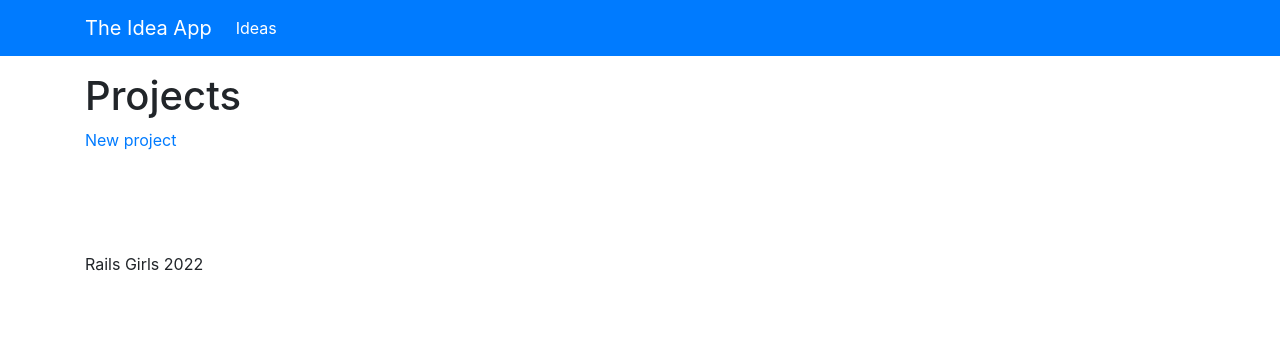
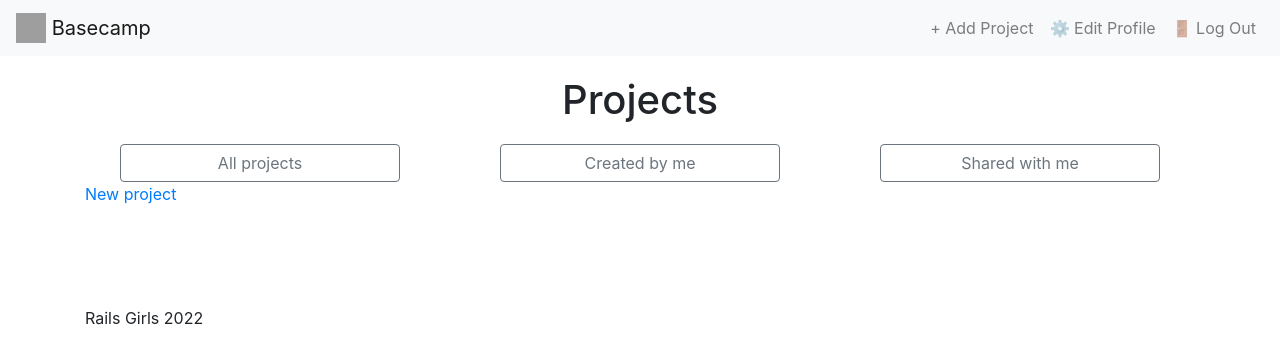
Before and after one commit to thanhn062/FreeCamp, a Rails app: page /projects in a window 1280 px wide. Shown: the top 364 px of the page. Run offline with Rails 7, Linux system fonts and the light colour scheme; data that the repository does not hold is empty; some libraries are stand-ins or nearby versions; grey boxes are pictures that could not be loaded.

Commit message:
add new UI

```diff
--- a/app/views/layouts/application.html.erb
+++ b/app/views/layouts/application.html.erb
@@ -12,19 +12,28 @@
   </head>
 
   <body>
-    <nav class="navbar navbar-expand-lg navbar-dark bg-primary">
-      <div class="container">
-        <a class="navbar-brand" href="/">The Idea App</a>
-        <button class="navbar-toggler" type="button" data-toggle="collapse" data-target="#navbarSupportedContent">
+  <nav class="navbar navbar-expand navbar-light bg-light">
+    <a class="navbar-brand" href="#">
+      <img src="https://getbootstrap.com/docs/4.0/assets/brand/bootstrap-solid.svg" width="30" height="30" class="d-inline-block align-top" alt="">
+      Basecamp
+    </a>
+
+    <button class="navbar-toggler" type="button" data-toggle="collapse" data-target="#navbarNav" aria-controls="navbarNav" aria-expanded="false" aria-label="Toggle navigation">
       <span class="navbar-toggler-icon"></span>
     </button>
-        <div class="collapse navbar-collapse" id="navbarSupportedContent">
-          <ul class="navbar-nav mr-auto">
-            <li class="nav-item active">
-              <a class="nav-link" href="/ideas">Ideas</a>
+
+    <div class="collapse navbar-collapse" id="navbarNav">
+      <ul class="navbar-nav ml-auto">
+        <li class="nav-item">
+          <a class="nav-link" href="#">+ Add Project</a>
+        </li>
+        <li class="nav-item">
+          <a class="nav-link" href="#">⚙ Edit Profile</a>
+        </li>
+        <li class="nav-item">
+          <a class="nav-link" href="#">🚪 Log Out</a>
         </li>
       </ul>
-        </div>
     </div>
   </nav>
 
--- a/app/views/projects/index.html.erb
+++ b/app/views/projects/index.html.erb
@@ -1,8 +1,19 @@
 <p style="color: green"><%= notice %></p>
 
-<h1>Projects</h1>
+<h1 style="text-align: center; margin-top: 20px">Projects</h1>
 
-<div id="projects">
+<div id="projects container" style="margin-top: 20px">
+  <div class="row">
+    <div class="col-sm all-project text-center">
+      <button style="width: 80%" type="button" class="btn btn-outline-secondary">All projects</button>
+    </div>
+    <div class="col-sm my-project text-center">
+      <button style="width: 80%" type="button" class="btn btn-outline-secondary">Created by me</button>
+    </div>
+    <div class="col-sm shared-project text-center">
+      <button style="width: 80%" type="button" class="btn btn-outline-secondary">Shared with me</button>
+    </div>
+  </div>
   <% @projects.each do |project| %>
     <%= render project %>
     <p>
```
Lines whose indentation alone changed are shown as unchanged.
